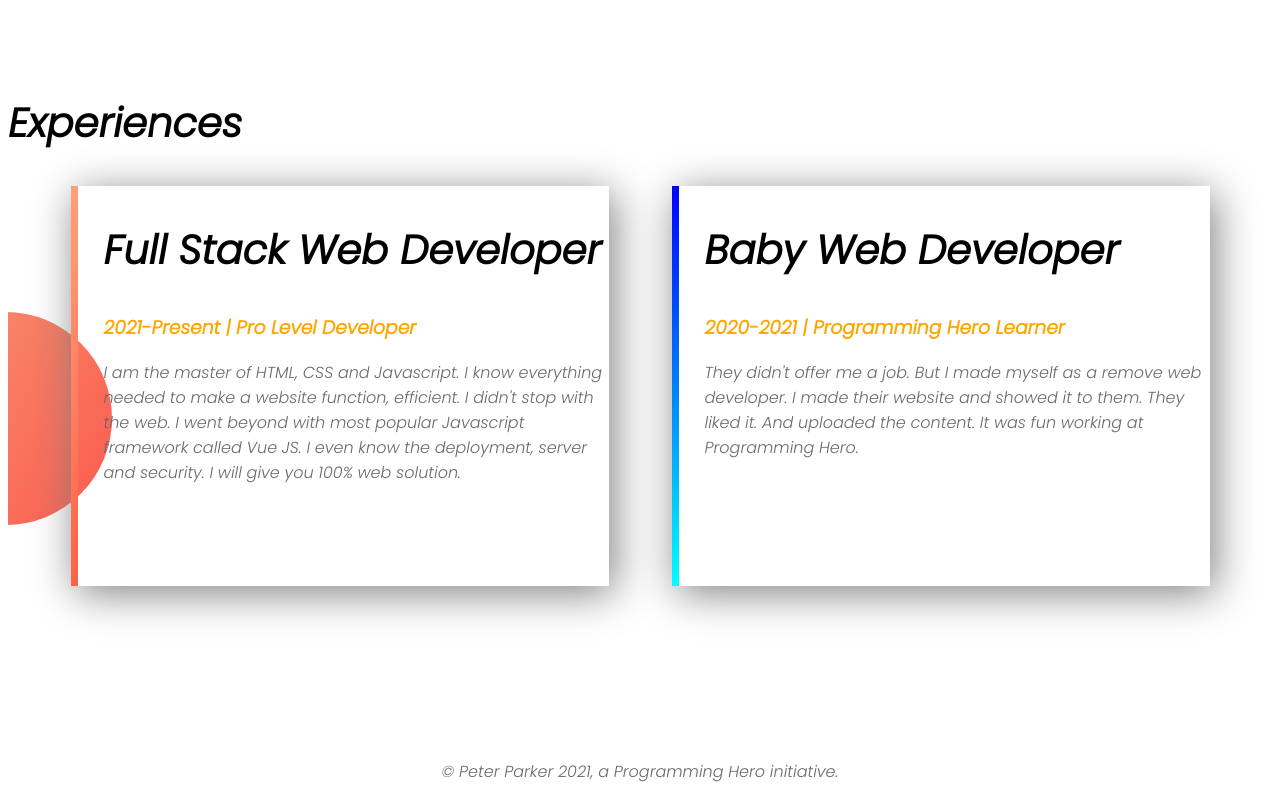
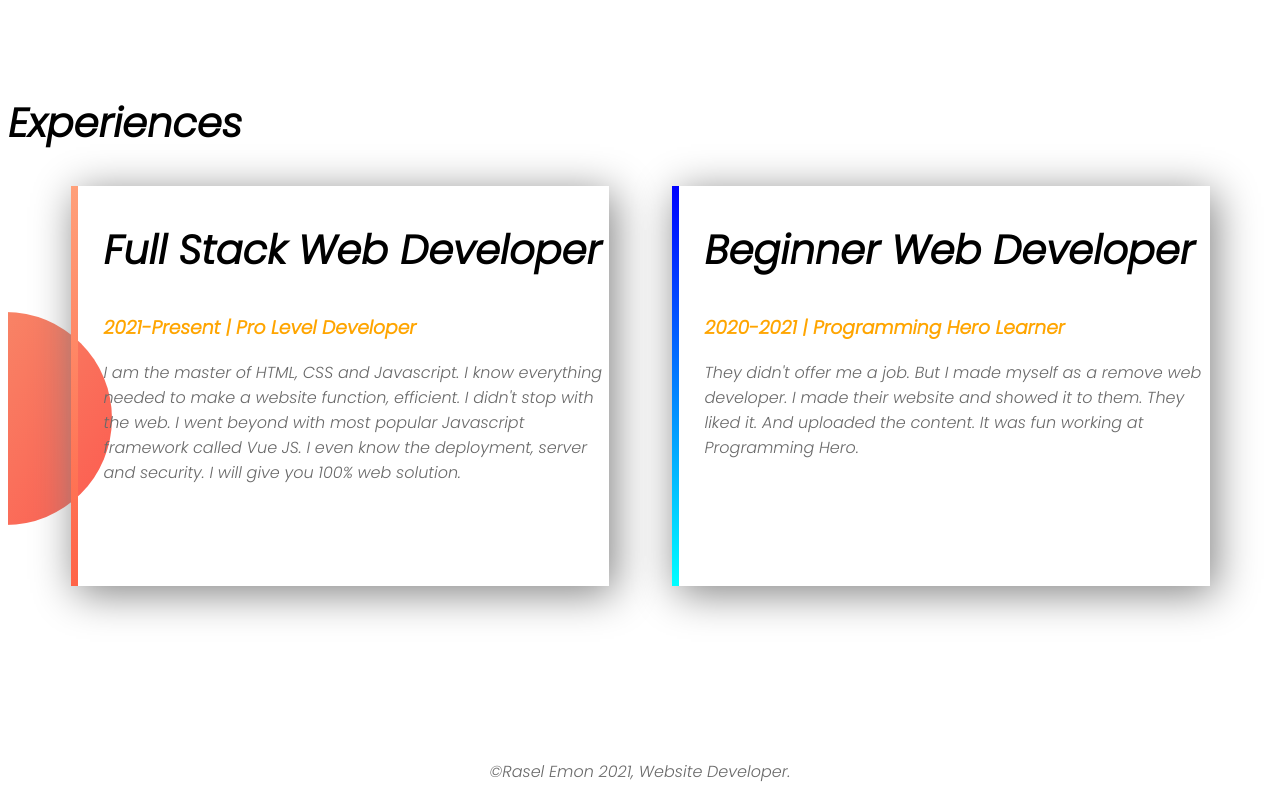
Before and after one commit to RaselEmon/developer-portfolio, a plain HTML site: page index.html in a window 1280 px wide. Shown: the part 1248-2048 px from the top of the page. Drawn offline with Linux system fonts and the light colour scheme; a web font is replaced by a local one.

Commit message:
again push

```diff
--- a/index.html
+++ b/index.html
@@ -15,7 +15,7 @@
             <h1><span>Rasel Emon</span> World</h1>
             <h3>Web Developer</h3>
             <p>I'm Rasel. I am a hard working, honest individual. I am a good timekeeper, always willing to learn new skills. I am friendly, helpful and polite. I am able to work independently in busy environments and also within a team setting. I am tactful and able to listen effectively when solving problems.</p>
-            <a class="anchor-button" target="_blank" href="https://www.linkedin.com/raselemon/">HIRE ME</a>
+            <a class="anchor-button" target="_blank" href="https://www.linkedin.com/in/raselemon/">HIRE ME</a>
         </div>
         <div class="half-width">
             <img src="images/rasel.png" alt="">
@@ -40,13 +40,13 @@
             <p>I am the master of HTML, CSS and Javascript. I know everything needed to make a website function, efficient. I didn't stop with the web. I went beyond with most popular Javascript framework called Vue JS. I even know the deployment, server and security. I will give you 100% web solution.</p>
         </div>
         <div class="half-width" id="baby-web">
-            <h2>Baby Web Developer</h2>
+            <h2>Beginner Web Developer</h2>
             <h3>2020-2021 | Programming Hero Learner</h3>
             <p>They didn't offer me a job. But I made myself as a remove web developer. I made their website and showed it to them. They liked it. And uploaded the content. It was fun working at Programming Hero.</p>
         </div>
     </section>
     <footer>
-        <p>© Peter Parker 2021, a Programming Hero initiative.</p>
+        <p>©Rasel Emon 2021, Website Developer.</p>
     </footer>
 </body>
 </html>
```
